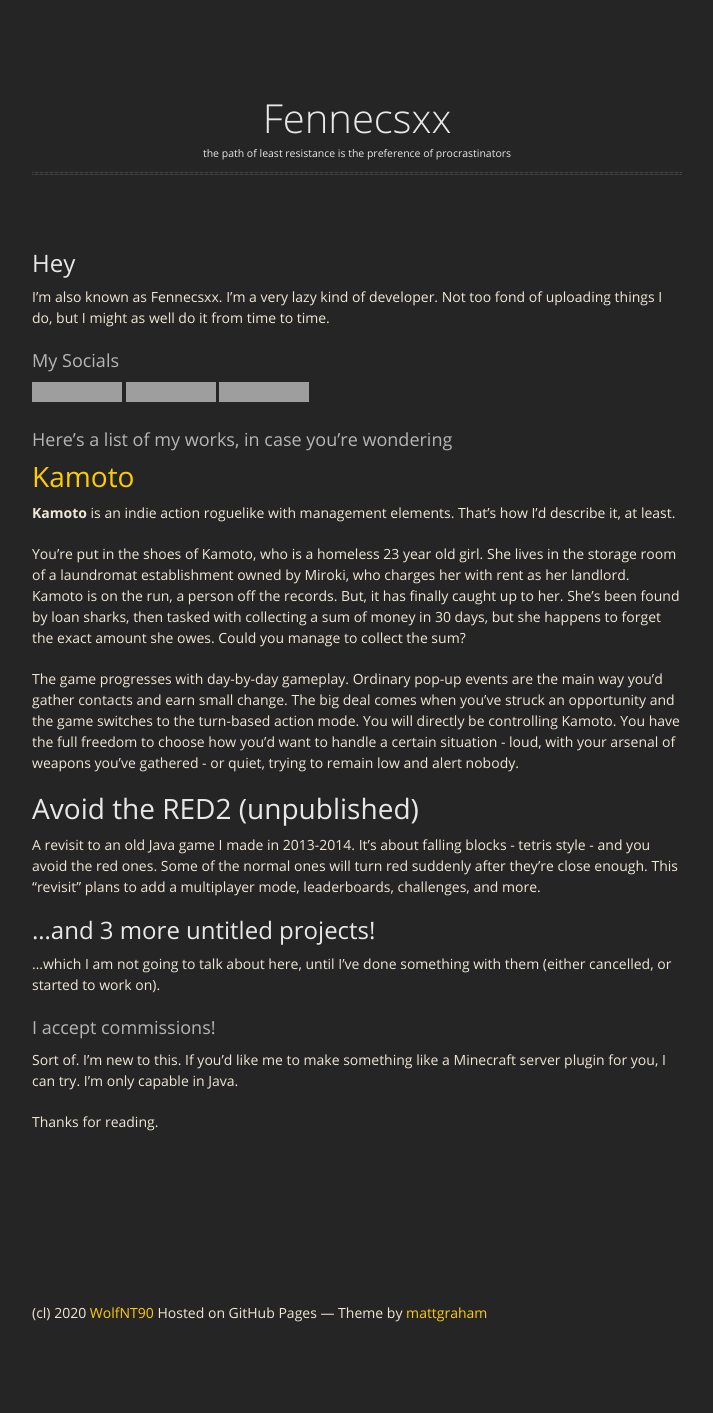
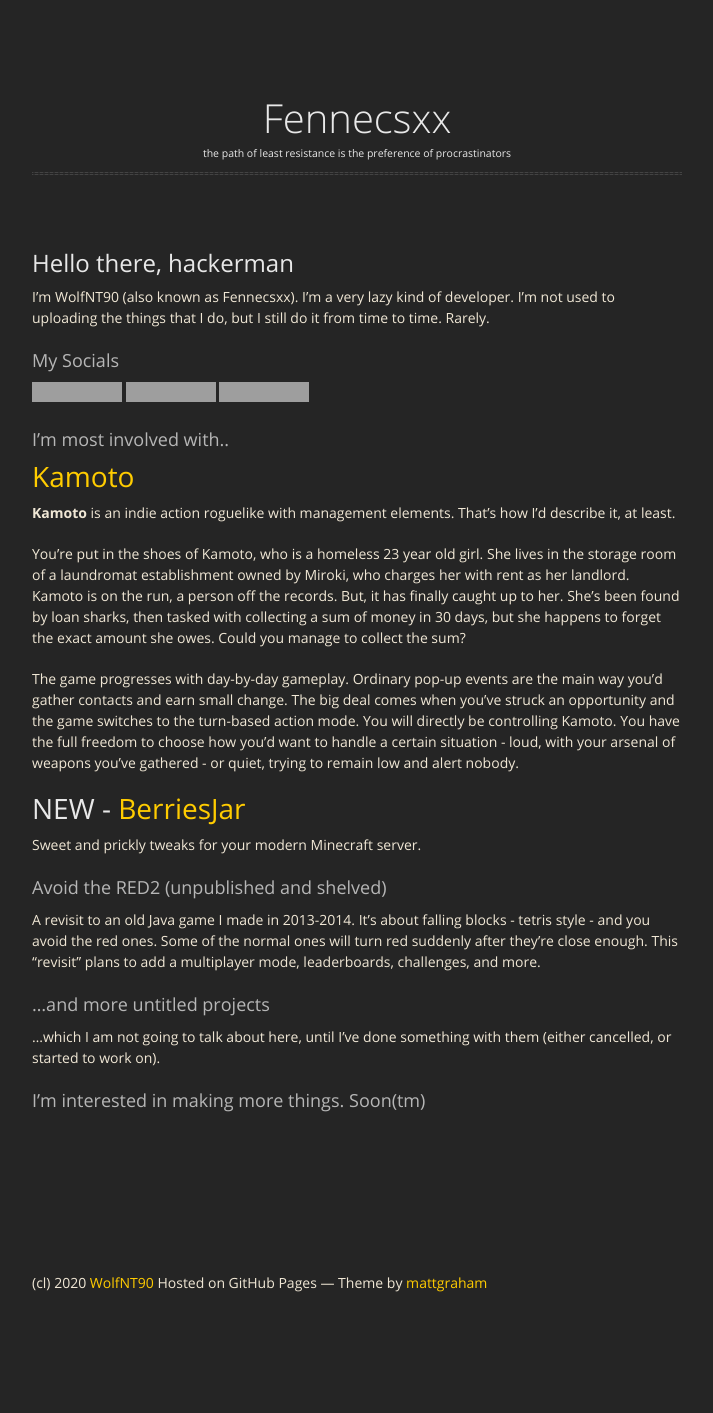
Before and after one commit to WolfNT90/WolfNT90.github.io, a Jekyll site: the page built from index.md, in a window 1280 px wide. Shown: the whole page, without its empty margins (283-996 px from the left). Built offline with Jekyll 4.4.1, drawn with Linux system fonts in a browser that asks for light colours; our own code applies the rules of GitHub Pages for plain Markdown files; after the commit the page ends 1383 px from its top, so only the background shows below that; grey boxes are pictures that could not be loaded.

Commit message:
Update index.md

```diff
--- a/index.md
+++ b/index.md
@@ -2,14 +2,14 @@
 layout: default
 ---
 
-## Hey
-I'm also known as Fennecsxx. I'm a very lazy kind of developer. Not too fond of uploading things I do, but I might as well do it from time to time.
+## Hello there, hackerman
+I'm WolfNT90 (also known as Fennecsxx). I'm a very lazy kind of developer. I'm not used to uploading the things that I do, but I still do it from time to time. Rarely.
 
 ### My Socials
 [![Github Followers](https://img.shields.io/github/followers/WolfNT90?color=orange&label=follow%20my%20github&logo=GitHub&style=for-the-badge)](https://github.com/WolfNT90)
 [![Twitter Followers](https://img.shields.io/twitter/follow/fennecsxx?color=blue&logo=Twitter&logoColor=white&style=for-the-badge)](https://twitter.com/fennecsxx)
 [![Discord](https://img.shields.io/discord/660671492505337856?logo=Discord&logoColor=white&style=for-the-badge)](https://discord.gg/NesVeu5)
-### Here's a list of my works, in case you're wondering
+### I'm most involved with..
 
 # [Kamoto](https://gamejolt.com/games/Kamoto/401563)
 **Kamoto** is an indie action roguelike with management elements. That's how I'd describe it, at least.
@@ -19,14 +19,15 @@ Kamoto is on the run, a person off the records. But, it has finally caught up to
 She's been found by loan sharks, then tasked with collecting a sum of money in 30 days, but she happens to forget the exact amount she owes. Could you manage to collect the sum?
 
 The game progresses with day-by-day gameplay. Ordinary pop-up events are the main way you'd gather contacts and earn small change. The big deal comes when you've struck an opportunity and the game switches to the turn-based action mode. You will directly be controlling Kamoto. You have the full freedom to choose how you'd want to handle a certain situation - loud, with your arsenal of weapons you've gathered - or quiet, trying to remain low and alert nobody.
-# Avoid the RED2 (unpublished)
+
+# NEW - [BerriesJar](https://github.com/WolfNT90/berriesjar)
+Sweet and prickly tweaks for your modern Minecraft server.
+
+### Avoid the RED2 (unpublished and shelved)
 A revisit to an old Java game I made in 2013-2014. It's about falling blocks - tetris style - and you avoid the red ones. Some of the normal ones will turn red suddenly after they're close enough.
 This "revisit" plans to add a multiplayer mode, leaderboards, challenges, and more.
-## ...and 3 more untitled projects!
+
+### ...and more untitled projects
 ...which I am not going to talk about here, until I've done something with them (either cancelled, or started to work on).
 
-### I accept commissions!
-Sort of. I'm new to this. If you'd like me to make something like a Minecraft server plugin for you, I can try.
-I'm only capable in Java.
-
-Thanks for reading.
+### I'm interested in making more things. Soon(tm)
```
